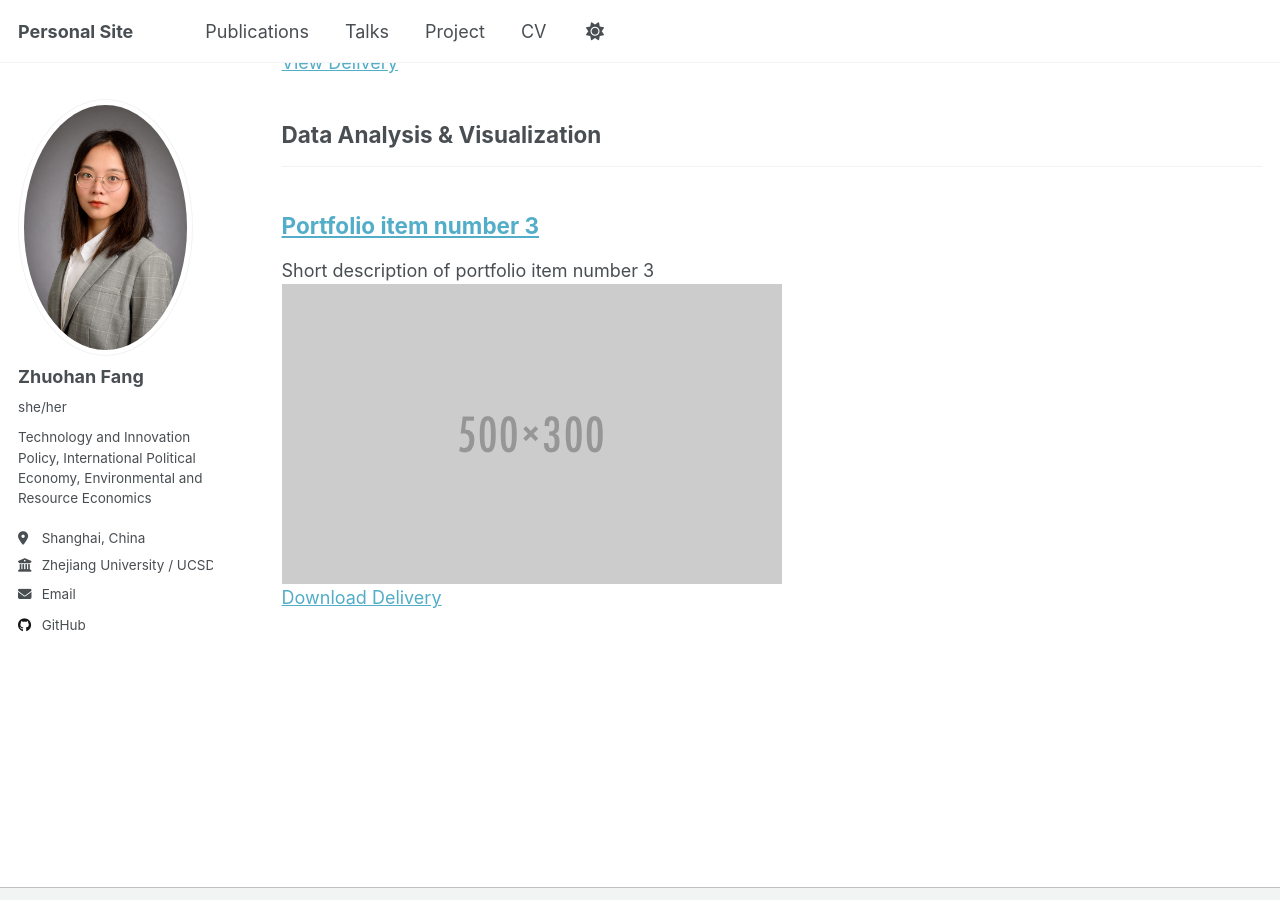
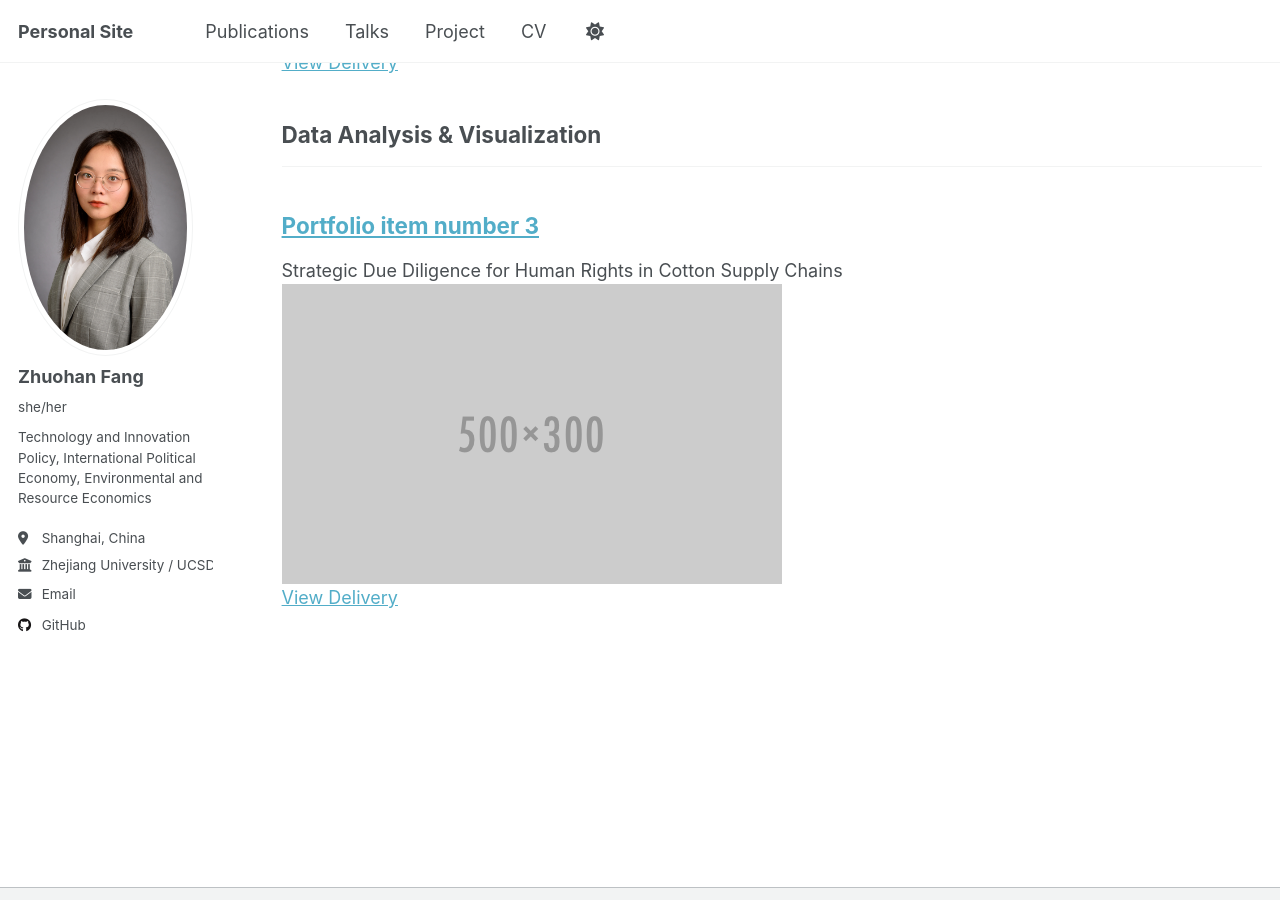
Before and after one commit to fzh200001/fzh200001.github.io, a Jekyll site: the page built from _pages/portfolio.html, in a window 1280 px wide and 900 px high, scrolled down 1148 px. Built offline with Jekyll 4.4.1, drawn with Linux system fonts in a browser that asks for light colours; a script that is not in the unit is left out.

Commit message:
Update portfolio-3.md

```diff
--- a/_portfolio/portfolio-3.md
+++ b/_portfolio/portfolio-3.md
@@ -1,8 +1,8 @@
 ---
 title: "Portfolio item number 3"
-excerpt: "Short description of portfolio item number 3<br/>
+excerpt: "Strategic Due Diligence for Human Rights in Cotton Supply Chains<br/>
 <a href='/portfolio/portfolio-3'><img src='/images/500x300.png'></a><br/>
-<a href='/files/paper3.pdf'>Download Delivery</a>"
+<a href='/files/paper3.pdf'>View Delivery</a>"
 collection: portfolio
 category: data
 permalink: /portfolio/portfolio-3
```
